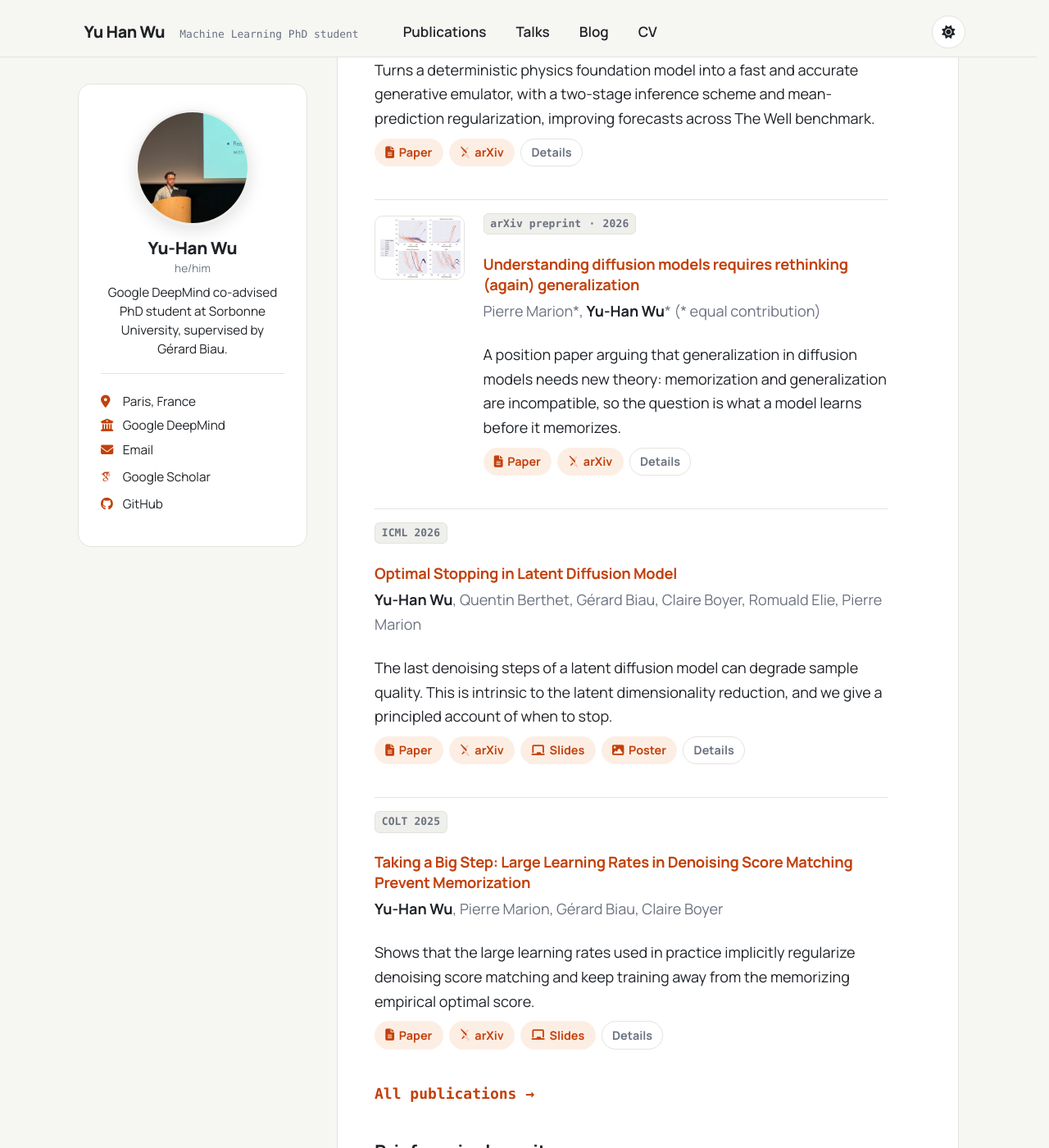
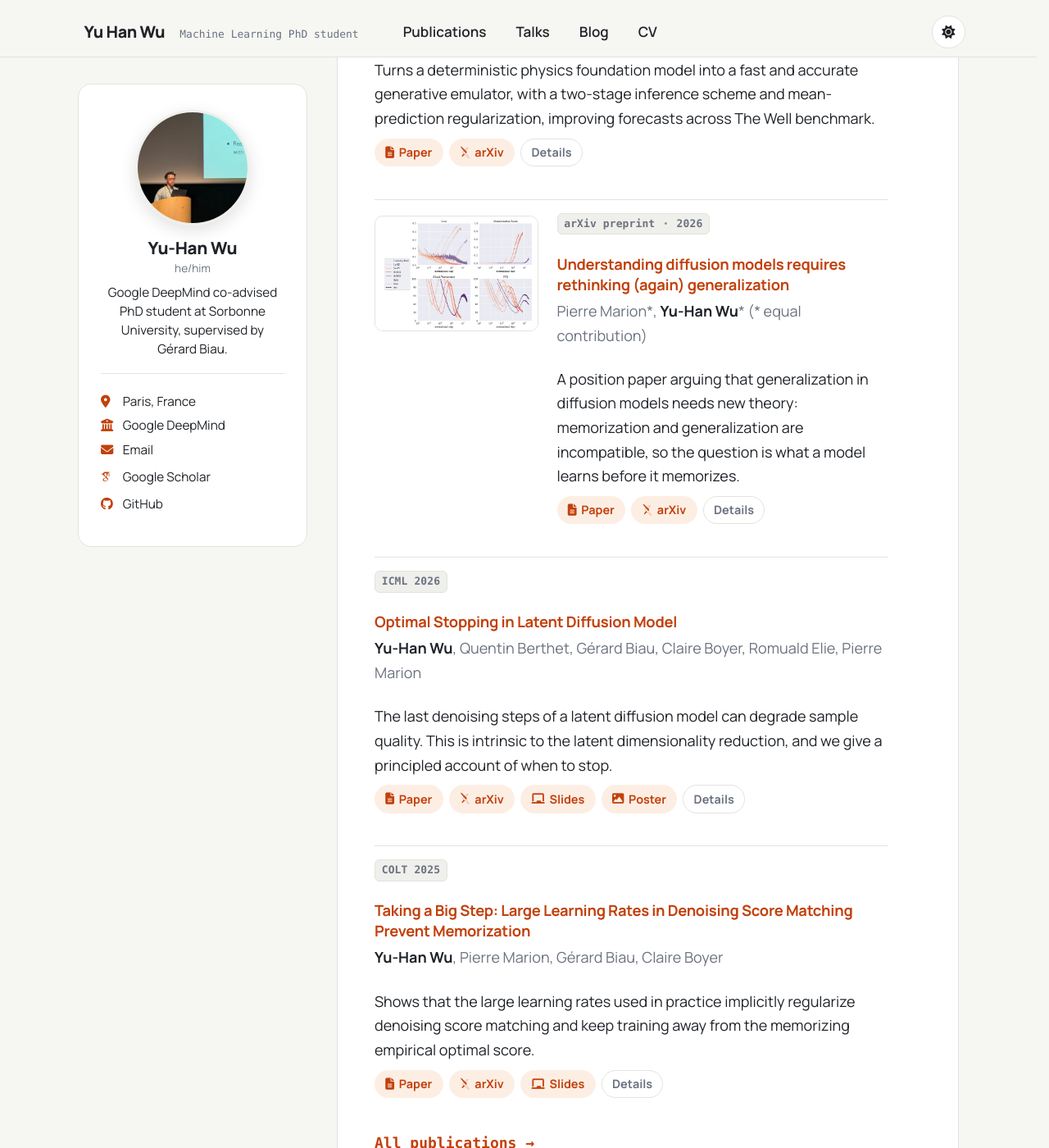
Before and after one commit to pojoowu/pojoowu.github.io, a Jekyll site: the page built from _pages/about.md, in a window 1280 px wide and 1400 px high, scrolled down 1748 px. Shown: the whole window at 82% size. Built offline with Jekyll 4.4.1, drawn with Linux system fonts in a browser that asks for light colours; some web fonts are replaced.

Commit message:
Larger publication thumbnails (240px in the list, 200px on the home page, full width on phones)
Co-Authored-By: Claude Fable 5.1 <noreply@anthropic.com>
Claude-Session: https://claude.ai/code/session_012LnNLbLyWvKJp2utV7ZEo9

```diff
--- a/_sass/layout/_skin.scss
+++ b/_sass/layout/_skin.scss
@@ -818,12 +818,12 @@ $skin-mono: ui-monospace, "SF Mono", Menlo, Consolas, "Liberation Mono", monospa
   align-items: flex-start;
 
   &__thumb {
-    flex: 0 0 150px;
+    flex: 0 0 240px;
     margin-top: 0.2em;
 
     img {
       display: block;
-      width: 150px;
+      width: 240px;
       height: auto;
       border: 1px solid var(--global-border-color);
       border-radius: 10px;
@@ -859,6 +859,11 @@ $skin-mono: ui-monospace, "SF Mono", Menlo, Consolas, "Liberation Mono", monospa
 
     &__thumb {
       flex-basis: auto;
+
+      img {
+        width: 100%;
+        max-width: 320px;
+      }
     }
   }
 }
@@ -869,10 +874,10 @@ $skin-mono: ui-monospace, "SF Mono", Menlo, Consolas, "Liberation Mono", monospa
   border-bottom: 1px solid var(--global-border-color);
 
   .pub__thumb {
-    flex-basis: 110px;
+    flex-basis: 200px;
 
     img {
-      width: 110px;
+      width: 200px;
     }
   }
 
```
